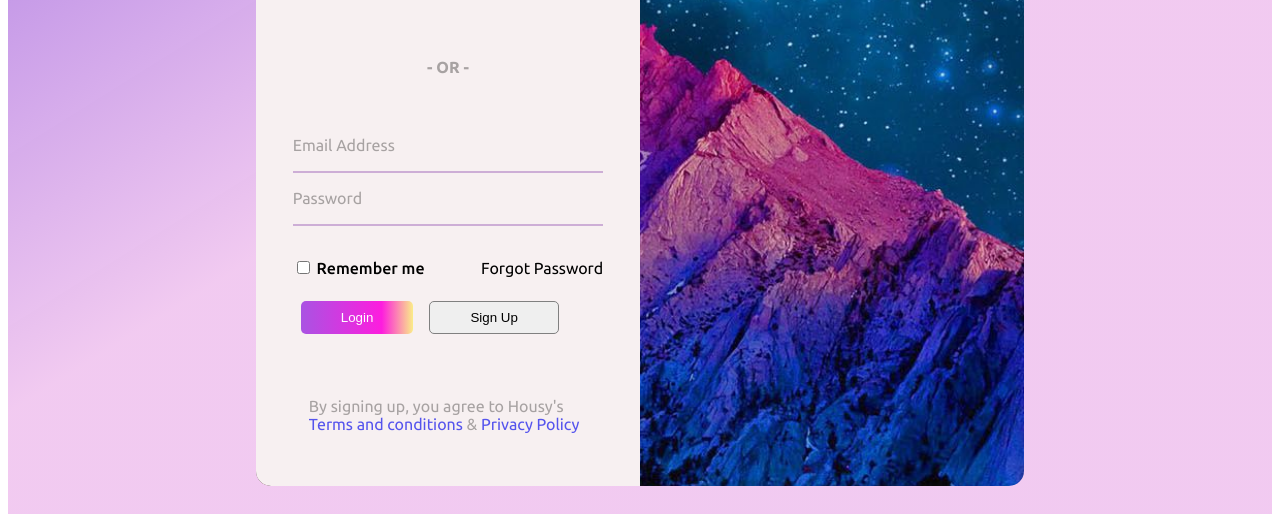
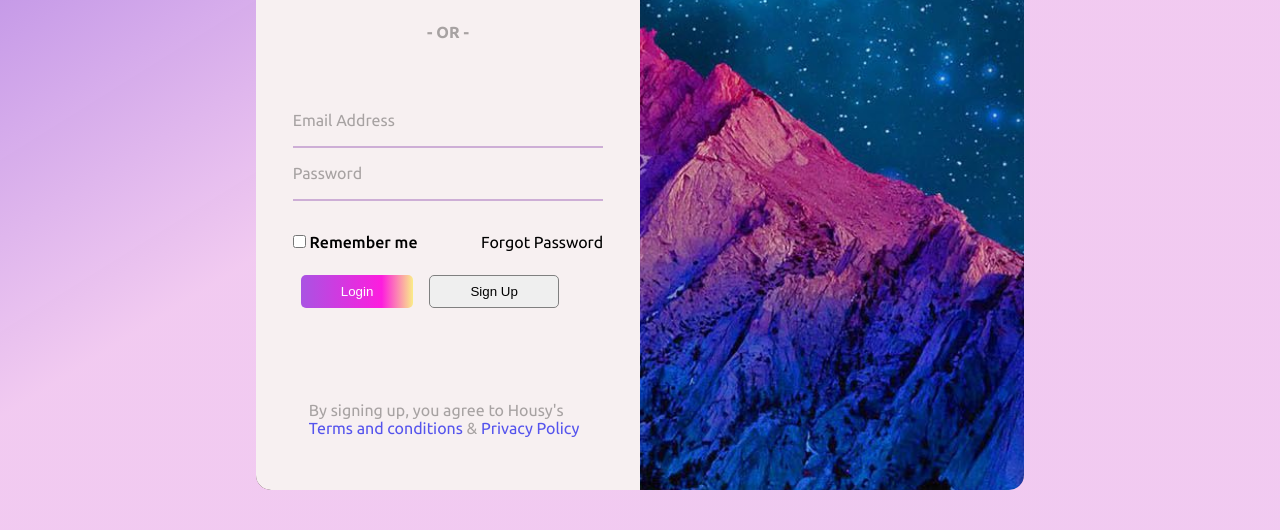
Before and after one commit to LadyFantasy/CourseIT-Frontend, a plain HTML site: page CSS/Ex4/index.html in a window 1280 px wide. Shown: the part 270-800 px from the top of the page. Drawn offline with Linux system fonts and the light colour scheme.

Commit message:
Ex4 fix margin body

```diff
--- a/CSS/Ex4/style.css
+++ b/CSS/Ex4/style.css
@@ -2,11 +2,11 @@
 
 * {
     box-sizing: border-box;
-    /* font-size: 16px; */
+    margin: 0;
 }
 
 .body {
-    height: 97vh;
+    height: 100vh;
     /* width: 100vw; */
 
     background: linear-gradient(328deg,
```
